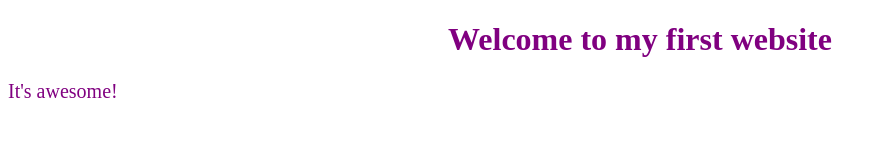
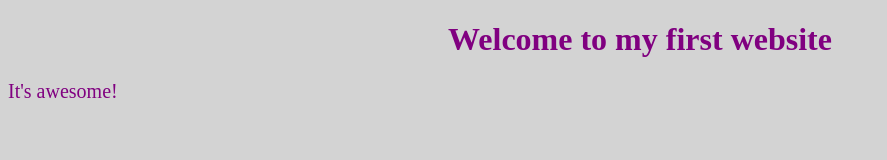
Before and after one commit to BenjaminGGardner/Coursework, a plain HTML site: page index.html in a window 1280 px wide. Shown: the whole page, without its empty margins (0-887 px from the left). Drawn offline with Linux system fonts and the light colour scheme.

Commit message:
Update style.css

```diff
--- a/style.css
+++ b/style.css
@@ -1,15 +1,15 @@
 body {
-    background-color: white;
+    background-color: lightgrey;
 }
 
 h1 {
-    font-family: orienta;
+    font-family: lucida-console;
     color: purple;
     text-align: center;
 }
 
 p {
-    font-family: pridi;
+    font-family: courier-new;
     color: purple;
     font-size: 20px;
 }
```
